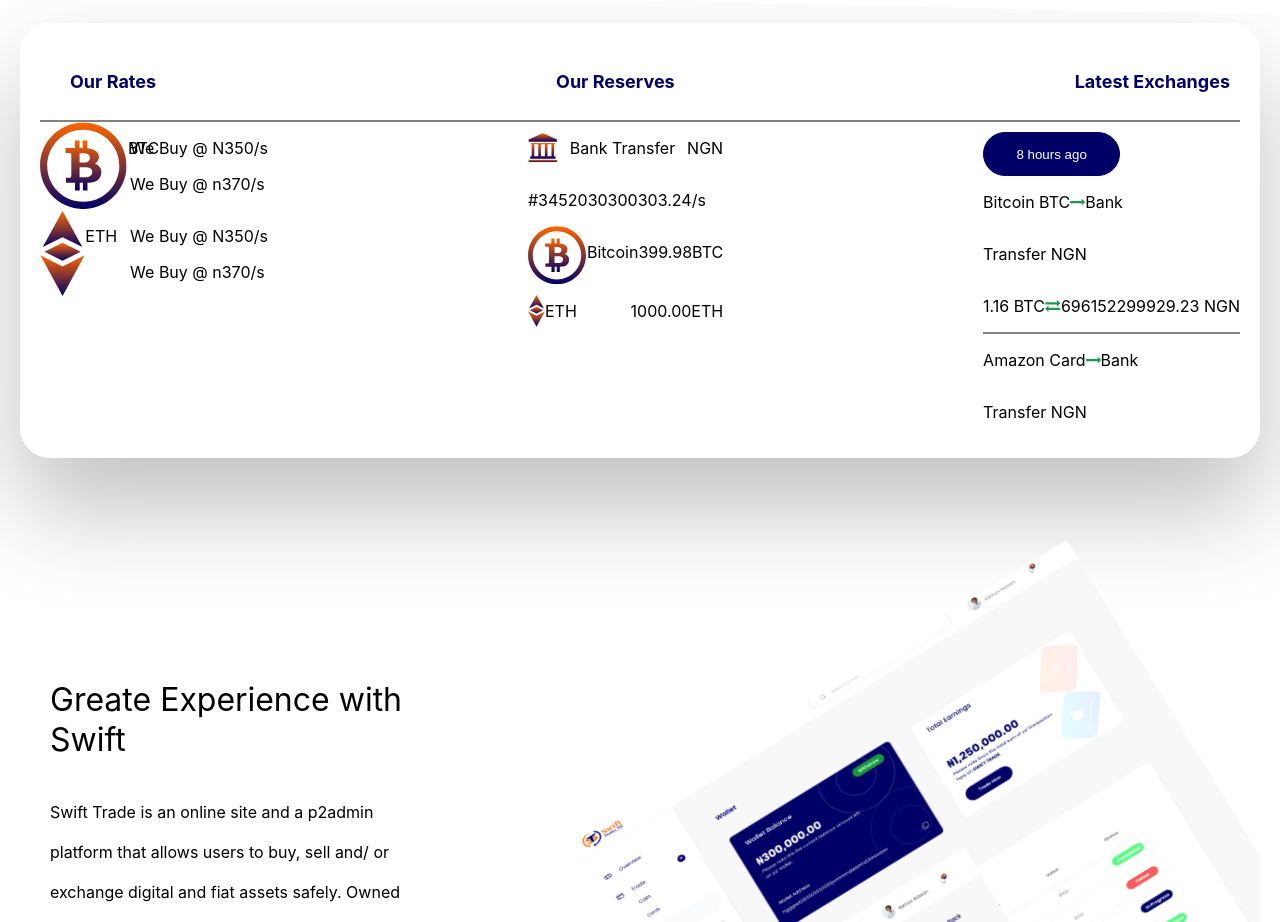
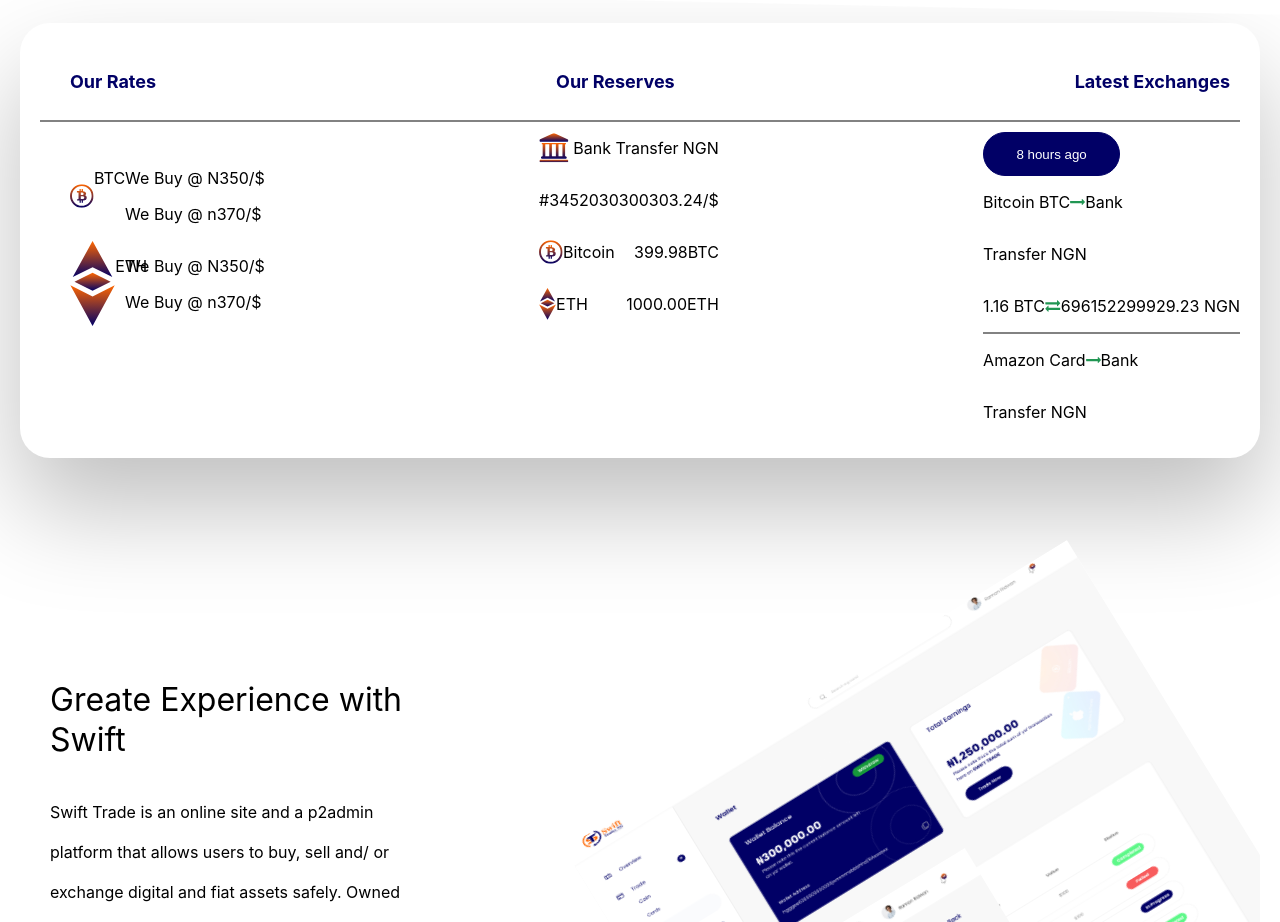
Before and after one commit to iamAbayomi/swift-trade-homepage, a React (Create React App) app: page / in a window 1280 px wide. Shown: the part 900-1822 px from the top of the page. Built offline with nearby package versions, Linux system fonts and the light colour scheme.

Commit message:
feature: added btc text

```diff
--- a/src/App.css
+++ b/src/App.css
@@ -55,3 +55,8 @@
     box-shadow: 0px 50px 100px rgba(0, 0, 0, 0.1);
     border-radius: 30px;
 }
+
+
+.btc-logo{
+    width: 24px;
+}
--- a/src/components/BuySellSection/BuySellSection.css
+++ b/src/components/BuySellSection/BuySellSection.css
@@ -15,3 +15,7 @@
     color: #010066;
     margin: 10px 10px 10px 30px;
 }
+
+.our-rate-body-section{
+    margin: 30px 10px 0px 30px;
+}
--- a/src/components/BuySellSection/BuySellSection.tsx
+++ b/src/components/BuySellSection/BuySellSection.tsx
@@ -29,30 +29,30 @@ import {
             </div>
             <div className="divider" />
             <div className="body-section display-flex-withspace">
+                {/* The rate section contents */}
                 <div className="our-rate-body-section">
-
                     <div className="display-flex-withspace">
                         <div className="display-flex-withspace">
-                                <img src="./vectors/bitcoin.svg" />
-                                <p>BTC</p>
+                            <img className="btc-logo" src="./vectors/bitcoin.svg" />
+                            <p className="btc-text">BTC</p>
                         </div>
-                            <div>
-                                    <p>We Buy @ N350/s</p>
-                                    <p>We Buy @ n370/s</p>
+                        <div className="">
+                            <p>We Buy @ N350/$</p>
+                            <p>We Buy @ n370/$</p>
                         </div>
                     </div>
-
                     <div className="display-flex-withspace">
                         <div className="display-flex-withspace">
                             <img src="./vectors/etherum.svg" />
                             <p>ETH</p>
                         </div>
                         <div>
-                                    <p>We Buy @ N350/s</p>
-                                    <p>We Buy @ n370/s</p>
+                            <p>We Buy @ N350/$</p>
+                            <p>We Buy @ n370/$</p>
                         </div>
                     </div>
                 </div>
+                {/* The reserves section */}
                 <div className="our-reserves-section">
                         <div className="">
                             <div className="display-flex-withspace">
@@ -60,12 +60,12 @@ import {
                                 <p>Bank Transfer</p>
                                 <p>NGN</p>
                             </div>
-                            <p>#3452030300303.24/s</p>
+                            <p>#3452030300303.24/$</p>
                         </div>
 
                         <div className="display-flex-withspace">
                             <div className="display-flex">
-                                    <img src="./vectors/bitcoin.svg" />
+                                    <img className="btc-logo" src="./vectors/bitcoin.svg" />
                                     <p>Bitcoin</p>
                             </div>
                             <div className="display-flex">
@@ -85,7 +85,7 @@ import {
                             </div>
                         </div>
                 </div>
-
+                {/* The exchanges section.  */}
                 <div className="latest-exchanges-section">
                     <button className="blue-button">8 hours ago</button>
                         <div className="">
```
Lines whose indentation alone changed are shown as unchanged.
